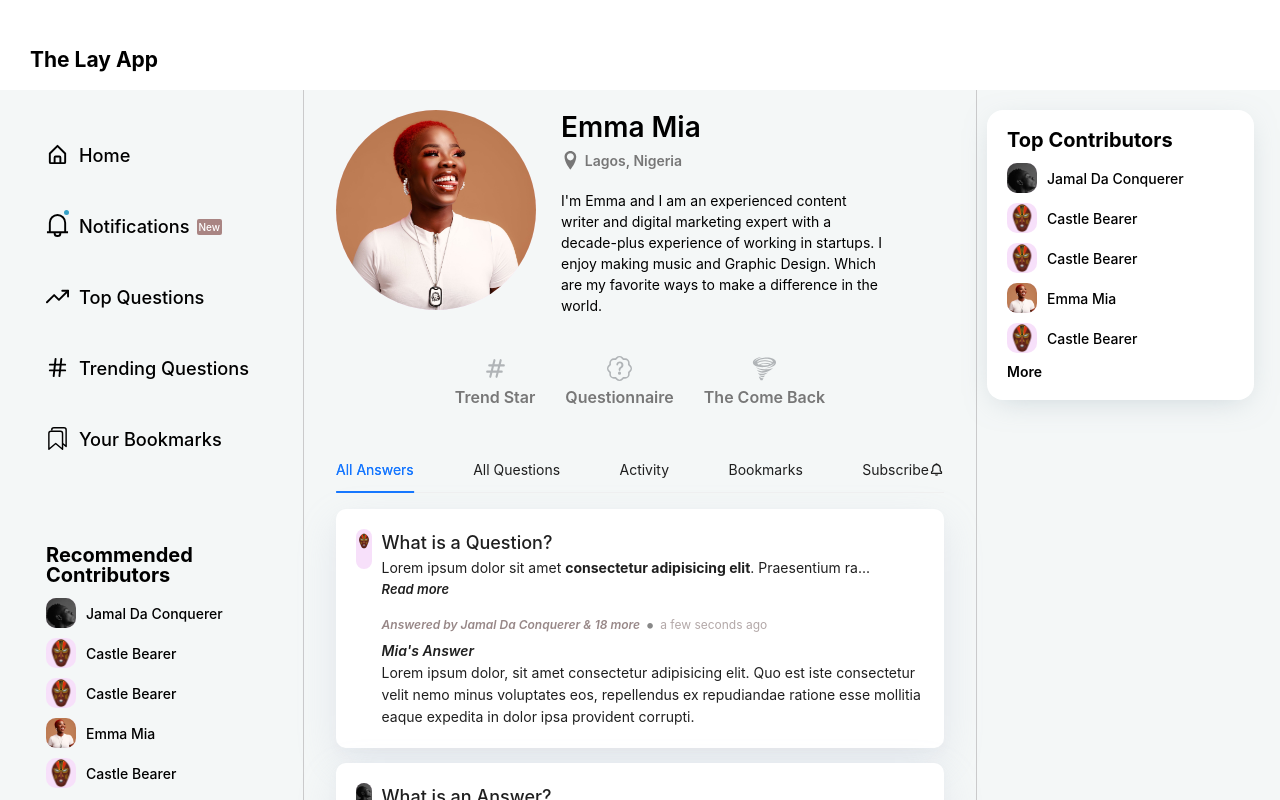
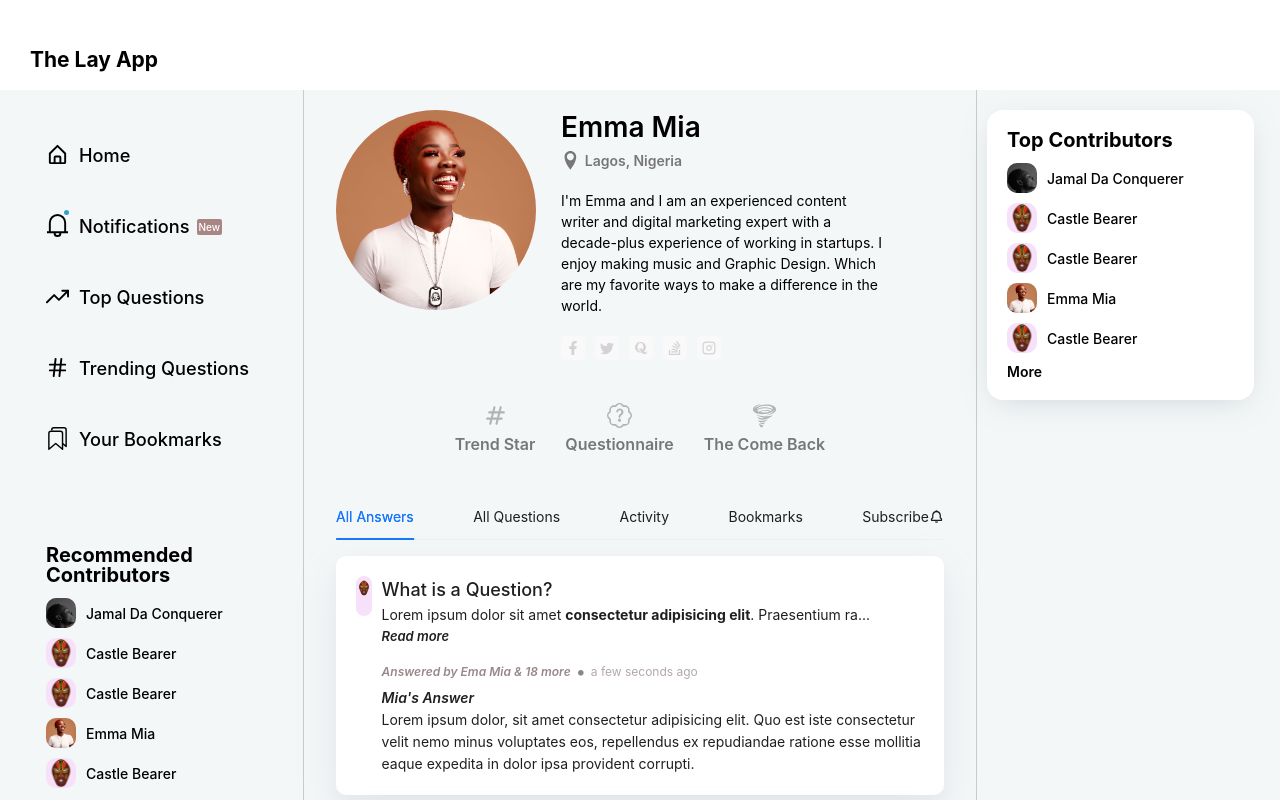
Before and after one commit to whoismuktar/lay-app, a React (Create React App) app: page /user/1/1 in a window 1280 px wide. Shown: the top 800 px of the page. Built offline with nearby package versions, Linux system fonts and the light colour scheme.

Commit message:
user profile progress

```diff
--- a/src/Assets/styles/user-profile.scss
+++ b/src/Assets/styles/user-profile.scss
@@ -32,6 +32,9 @@
     margin-top: 20px;
     width: 90%;
     line-height: 1.5;
+  }
+  &__social {
+    margin-top: 20px;
   }
 
   &__awards {
--- a/src/Pages/User/index.js
+++ b/src/Pages/User/index.js
@@ -3,7 +3,7 @@ import UserCard from "../../components/UserCard";
 import "../../Assets/styles/user-profile.scss";
 import { Filter } from "../../Helper";
 import { ImLocation } from "react-icons/im";
-import { BsPatchQuestion } from "react-icons/bs";
+import { BsPatchQuestion, BsStackOverflow, BsTwitter } from "react-icons/bs";
 import { HiOutlineHashtag } from "react-icons/hi";
 import { GiWhirlwind } from "react-icons/gi";
 import { Tabs } from "antd";
@@ -11,6 +11,8 @@ import { useState } from "react";
 import { BiBell } from "react-icons/bi";
 import QuestionList from "../../components/QuestionList";
 import SubscribeCard from "../../components/SubscribeCard";
+import { FaFacebook, FaFacebookF, FaQuora } from "react-icons/fa";
+import { FiInstagram } from "react-icons/fi";
 
 const user = {
   username: "emma",
@@ -97,6 +99,16 @@ function UserProfile(props) {
           </div>
 
           <div className="user-profile__bio">{user.about}</div>
+
+          <div className="user-profile__social">
+            <div className="feed__icons">
+                <FaFacebookF className="feed__icon" />
+                <BsTwitter className="feed__icon" />
+                <FaQuora className="feed__icon" />
+                <BsStackOverflow className="feed__icon" />
+                <FiInstagram className="feed__icon" />
+            </div>
+          </div>
         </div>
       </div>
 
--- a/src/components/QuestionList/QuestionCard.js
+++ b/src/components/QuestionList/QuestionCard.js
@@ -42,7 +42,8 @@ function QuestionCard({ question, idx, answerCardMode }) {
           <>
             <div className="feed__meta">
               <div className="feed__answered_by">
-                Answered by {Filter.getFullName(question.answers[0].user)} &{" "}
+                Answered by Ema Mia &{" "}
+                {/* Answered by {Filter.getFullName(question.answers[0].user)} &{" "} */}
                 {17 + (idx + 1)} more
               </div>
 
--- a/src/components/SingleQuestion.js
+++ b/src/components/SingleQuestion.js
@@ -140,7 +140,7 @@ function SingleQuestion(props) {
   return (
     <div className="question single-question page">
       <Feed feed={feed} collapse />
-      <AskQuestion />
+      {/* <AskQuestion /> */}
     </div>
   );
 }
--- a/src/router.js
+++ b/src/router.js
@@ -31,7 +31,6 @@ const router = createBrowserRouter([
     path: "/user/:userid/:username",
     element: <AuthLayout />,
     children: [
-
       {
         path: "/user/:userid/:username",
         element: <UserProfile />
```
